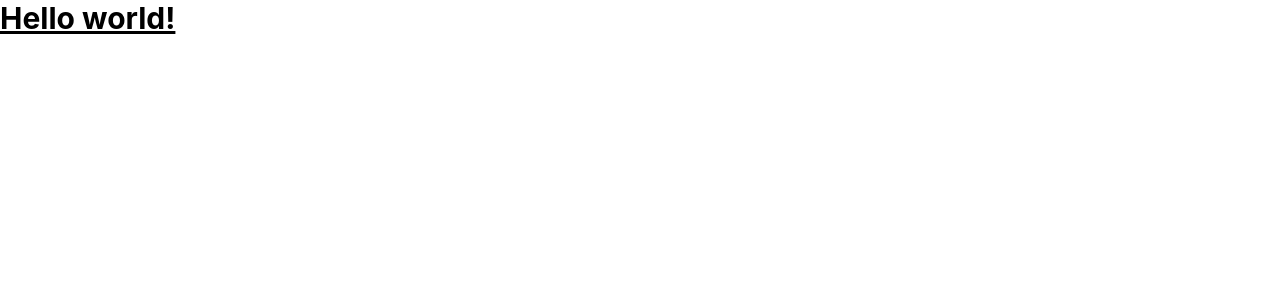
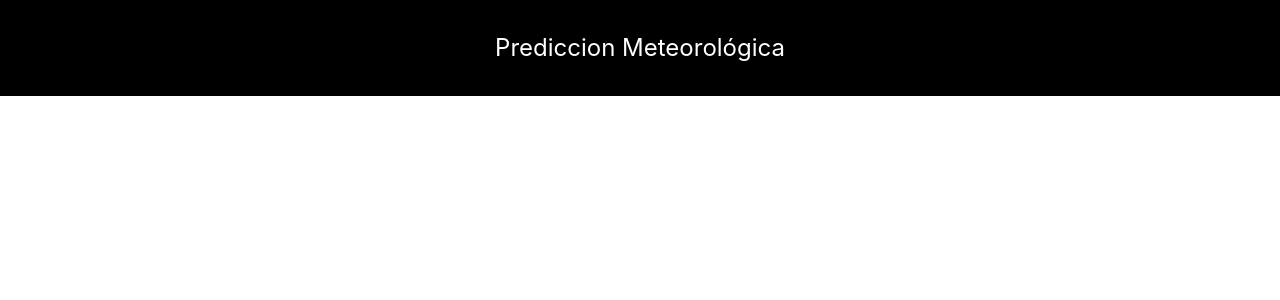
Before and after one commit to fer0o/clim, a React (Create React App) app: page / in a window 1280 px wide. Shown: the top 300 px of the page. Built offline with nearby package versions, Linux system fonts and the light colour scheme.

Commit message:
add navbar

```diff
--- a/src/App.js
+++ b/src/App.js
@@ -1,7 +1,9 @@
+import Navbar from './components/Navbar'
+
 function App () {
   return (
     <div>
-      <h1 className='text-3xl font-bold underline'>Hello world!</h1>
+      <Navbar />
     </div>
   )
 }
--- /dev/null
+++ b/src/components/Navbar.js
@@ -0,0 +1,13 @@
+import React from 'react'
+
+const Navbar = () => {
+  return (
+    <div>
+      <nav className='bg-black text-white text-2xl flex justify-center p-8 '>
+        Prediccion Meteorológica
+      </nav>
+    </div>
+  )
+}
+
+export default Navbar
```
